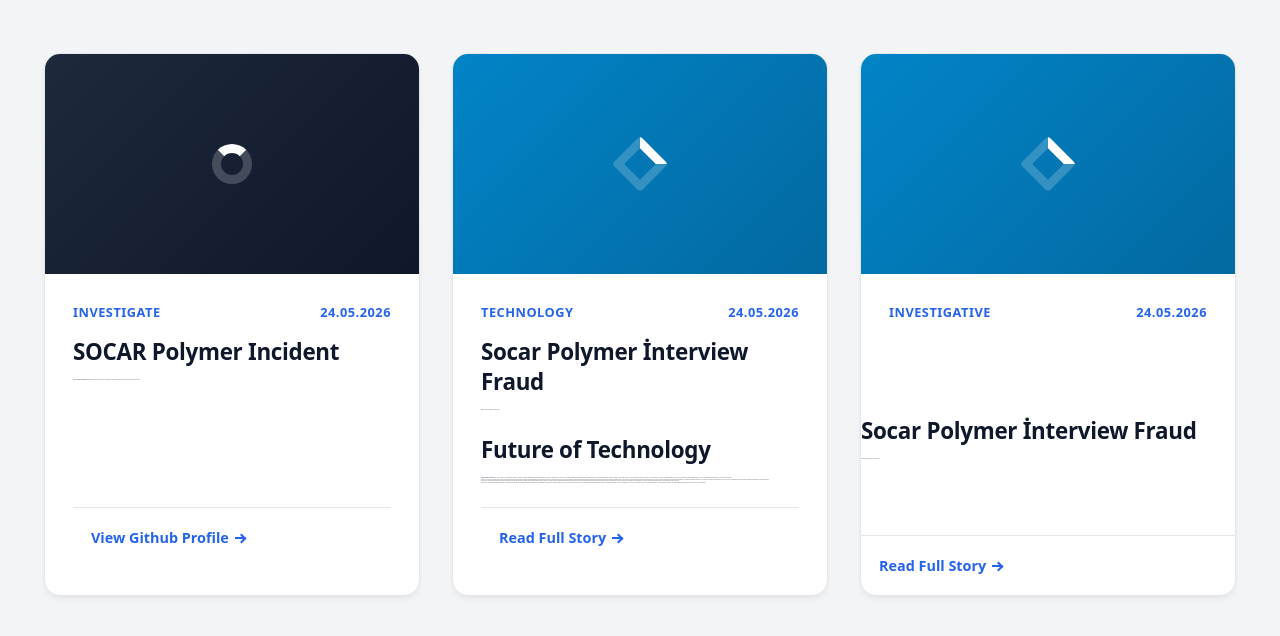
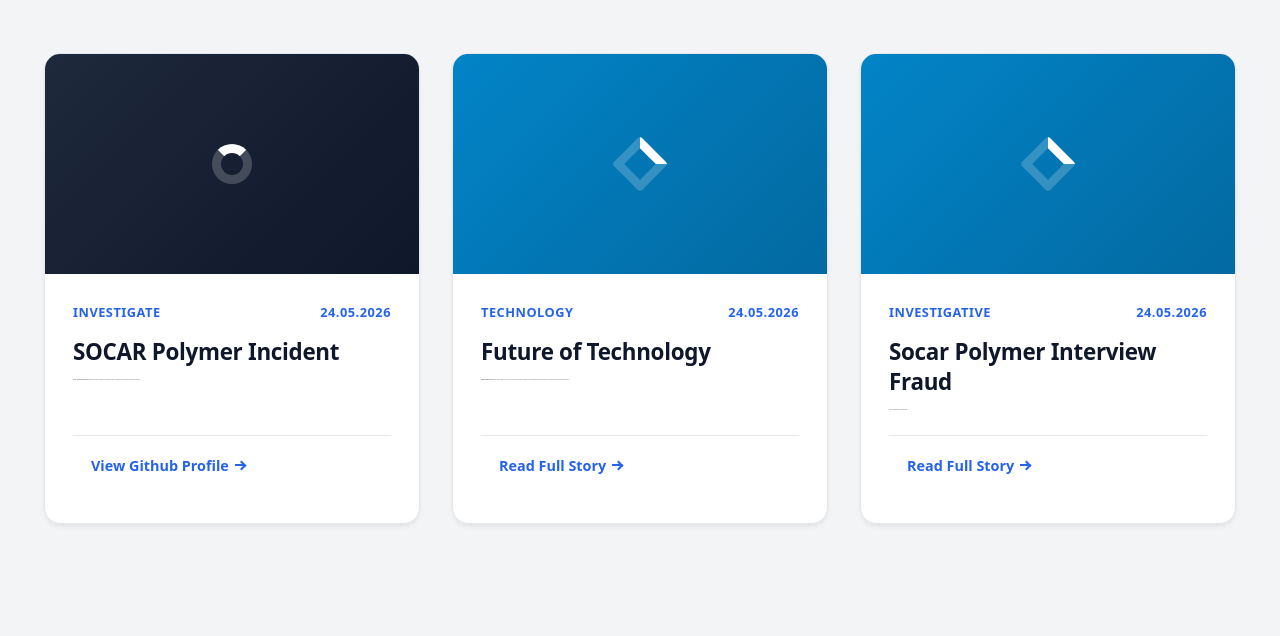
Before and after one commit to kamran94aZ/JourNEWSMedia, a plain HTML site: page index.html in a window 1280 px wide. Shown: the part 212-848 px from the top of the page. After the commit the page ends 800 px from the top, so only its background shows below. Drawn offline with Linux system fonts and the light colour scheme.

Commit message:
Fix HTML structure and update content

```diff
--- a/index.html
+++ b/index.html
@@ -33,13 +33,16 @@
             </div>
         </div>
     </header>
+
     <div class="app-container">
         <main>
             <section id="page-header">
                 <h1>JourNews International</h1>
                 <p>Independent Investigative Journalism Platform</p>
             </section>
+
             <section id="news">
+                <!-- Card 1 -->
                 <article class="news-card">
                     <div class="news-image">
                         <div class="card-graphic"></div>
@@ -50,17 +53,16 @@
                             <span>24.05.2026</span>
                         </div>
                         <h2>SOCAR Polymer Incident</h2>
-                        <p>
-                            <strong>SOCAR Polymer Corruption Facts:</strong>Essential verification processes and documentation details. Investigation data highlights the transparency reports.
-                        </p>
+                        <p><strong>SOCAR Polymer Corruption Facts:</strong> Essential verification processes and documentation details. Investigation data highlights the transparency reports.</p>
                         <div class="news-footer">
                             <a href="https://github.com/kamran94aZ/LSMS/tree/main/SOCARPolymerEvidence" target="_blank" class="btn-read-more">
                                 View Github Profile <div class="arrow-icon"></div>
                             </a>
                         </div>
                     </div>
+                </article>
 
-                </article>
+                <!-- Card 2 -->
                 <article class="news-card">
                     <div class="news-image" style="background: linear-gradient(135deg, #0284c7, #0369a1);">
                         <div class="card-graphic" style="border-radius: 4px; transform: rotate(45deg);"></div>
@@ -70,24 +72,15 @@
                             <span>Technology</span>
                             <span>24.05.2026</span>
                         </div>
-
-                        <h2>Socar Polymer İnterview Fraud</h2>
-                        <p>Before Interview froud and nanipulations</p>
                         <h2>Future of Technology</h2>
-                        <p>
-                            <strong>Kamran Muradov's Article</strong>Today, I will comment on a recent report by the BBC. According to the BBC's investigation, we will witness significant technological changes over the next 24 years. The report discusses the rapid development of quantum computers, substantial breakthroughs in nanotechnologies, technological revolutions in the medical field, traffic-free roads, and lunar travel models. It states that the events depicted in Tom Cruise's movie will cease to be mere science fiction. You can obtain detailed information about this from the article in the link.<br>
-
-                                                                     However, according to my commentary, the spread of these technological revolutions across the world and the establishment of a single global technocracy do not reflect reality for the current era, especially at a time when medium and small-scale wars persist in the Middle East region, monarchical regimes still rule in certain countries, and scandals like the Epstein scandal continue to unfold. In fact, a period of stagnation is currently being experienced in the field of technological revolutions. In my opinion, AI itself was the breakthrough. In the next 26 years, investments will merely be directed toward the development of existing technologies.<br>
-
-                                                                     In other words, during an era dominated by economic recessions, we are left with two options. I believe that the economic power of states, including the United States, will be deliberately weakened to pave the way for technocratic leaders like Elon Musk. Economic crises prove this to us. Nanotechnology, quantum computers, medical technological achievements, and lunar colonization issues will continue at the same pace and with a slow flow.<br>
-
-                                                                     In particular, a greater revolutionary leap in the field of artificial intelligence might only be possible toward the late 2030s with the development of microchip technology; however, even this will not be a complete revolutionary leap, but will simply follow the development paradigm of existing technologies. In short, my expectation is that in 2050, there will not be a second revolutionary turnaround that will completely surprise us, but rather predictable changes within the scope of our current expectations.<br>
-                        </p>
+                        <p><strong>Kamran Muradov's Article:</strong> Today, I will comment on a recent report by the BBC. The report discusses the rapid development of quantum computers, nanotechnologies, and medical breakthroughs...</p>
                         <div class="news-footer">
-                            <a href="https://www.bbc.com/news/articles/c865n800d5jo" class="btn-read-more">Read Full Story <div class="arrow-icon"></div></a>
+                            <a href="https://www.bbc.com/news/articles/c865n800d5jo" target="_blank" class="btn-read-more">Read Full Story <div class="arrow-icon"></div></a>
                         </div>
                     </div>
                 </article>
+
+                <!-- Card 3 -->
                 <article class="news-card">
                     <div class="news-image" style="background: linear-gradient(135deg, #0284c7, #0369a1);">
                         <div class="card-graphic" style="border-radius: 4px; transform: rotate(45deg);"></div>
@@ -97,15 +90,16 @@
                             <span>Investigative</span>
                             <span>24.05.2026</span>
                         </div>
+                        <h2>Socar Polymer Interview Fraud</h2>
+                        <p>Before Interview fraud and manipulations.</p>
+                        <div class="news-footer">
+                            <a href="https://jour-news.com/article.html" class="btn-read-more">Read Full Story <div class="arrow-icon"></div></a>
+                        </div>
                     </div>
-                        <h2>Socar Polymer İnterview Fraud</h2>
-                        <p>Before Interview froud and nanipulations</p>
-                    <div class="news-footer">
-                        <a href="https://jour-news.com/article.html"class="btn-read-more">Read Full Story <div class="arrow-icon"></div></a>
-                     </div>
+                </article>
             </section>
         </main>
     </div>
+    <script src="js/script.js"></script>
 </body>
-<script src="js/script.js"></script>
 </html>
```
